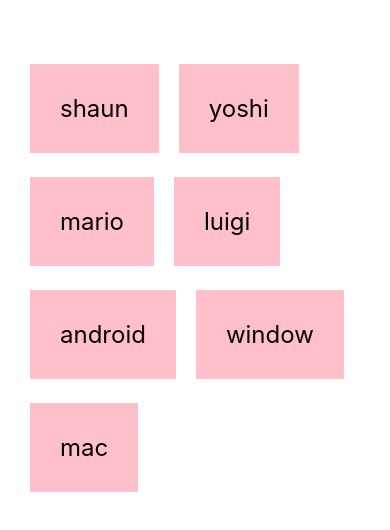
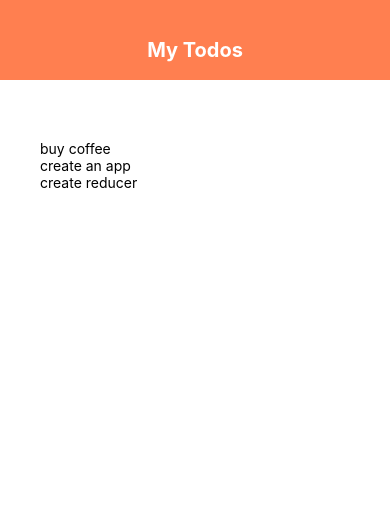
Before and after one commit to Dreezy305/ReactNative_Practice, a React Native app: screen / in a window 390 px wide. Shown: the top 530 px of the page. Built offline with nearby package versions, Linux system fonts and the light colour scheme.

Commit message:
todo app

```diff
--- a/App.js
+++ b/App.js
@@ -1,43 +1,28 @@
 import { StatusBar } from "expo-status-bar";
 import React, { useState } from "react";
-import {
-  StyleSheet,
-  Text,
-  View,
-  FlatList,
-  TouchableOpacity,
-} from "react-native";
+import { StyleSheet, Text, View, FlatList } from "react-native";
 
 export default function App() {
-  const [people, setPeople] = useState([
-    { id: 1, name: "shaun" },
-    { id: 2, name: "yoshi" },
-    { id: 3, name: "mario" },
-    { id: 4, name: "luigi" },
-    { id: 5, name: "android" },
-    { id: 6, name: "window" },
-    { id: 7, name: "mac" },
+  const [todos, setTodos] = useState([
+    { text: "buy coffee", key: 1 },
+    { text: "create an app", key: 2 },
+    { text: "create reducer", key: 3 },
   ]);
-
-  const pressHandler = (id) => {
-    console.log(id);
-    setPeople((prevPeople) => {
-      return prevPeople.filter((person) => person.id !== id);
-    });
-  };
-
   return (
     <View style={styles.container}>
-      <FlatList
-        keyExtractor={(item) => item.id}
-        numColumns={2}
-        data={people}
-        renderItem={({ item }) => (
-          <TouchableOpacity onPress={() => pressHandler(item.id)}>
-            <Text style={styles.item}>{item.name}</Text>
-          </TouchableOpacity>
-        )}
-      />
+      {/* HEADER GOES HERE */}
+      <View style={styles.header}>
+        <Text style={styles.title}>My Todos</Text>
+      </View>
+      <View style={styles.content}>
+        {/* TODO FORM */}
+        <View style={styles.list}>
+          <FlatList
+            data={todos}
+            renderItem={({ item }) => <Text>{item.text}</Text>}
+          />
+        </View>
+      </View>
     </View>
   );
 }
@@ -46,17 +31,22 @@
   container: {
     flex: 1,
     backgroundColor: "#fff",
-    paddingTop: 40,
-    paddingHorizontal: 20,
-    // alignItems: "center",
-    // justifyContent: "center",
   },
-  item: {
-    marginTop: 24,
-    padding: 30,
-    backgroundColor: "pink",
-    fontSize: 24,
-    marginHorizontal: 10,
-    marginTop: 24,
+  content: {
+    padding: 40,
+  },
+  list: {
+    marginTop: 20,
+  },
+  header: {
+    height: 80,
+    paddingTop: 38,
+    backgroundColor: "coral",
+  },
+  title: {
+    textAlign: "center",
+    color: "#fff",
+    fontSize: 20,
+    fontWeight: "bold",
   },
 });
```
